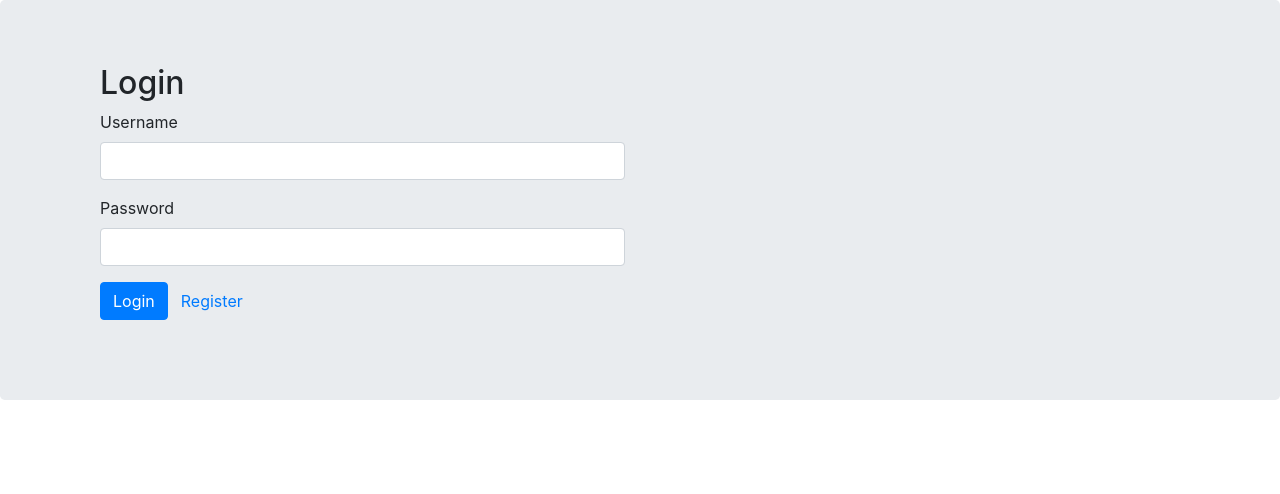
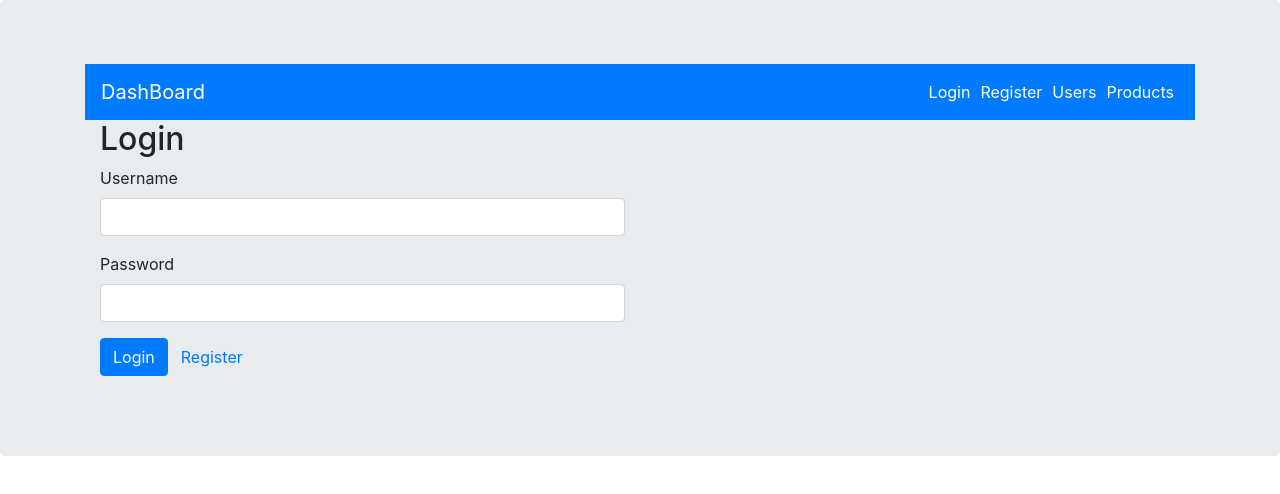
Before and after one commit to grford15/Boundary-ReactApp, a React (Create React App) app: page /login in a window 1280 px wide. Shown: the top 494 px of the page. Built offline with nearby package versions, Linux system fonts and the light colour scheme.

Commit message:
Add navbar to app

```diff
--- /dev/null
+++ b/src/components/Navbar.css
@@ -0,0 +1,5 @@
+.nav-links{
+    color: white;
+    display: inline-flex;
+    margin: 5px;
+}
--- /dev/null
+++ b/src/components/Navbar.jsx
@@ -0,0 +1,18 @@
+import React from 'react';
+import './Navbar.css';
+
+const Navbar = () => {
+    return(
+    <nav className="navbar navbar-dark bg-primary">
+        <a className="navbar-brand" href="/">DashBoard</a>
+        <div  id="navbarNav">
+            <a className="nav-links" href="/login">Login</a>
+            <a className="nav-links" href="/register">Register</a>
+            <a className="nav-links" href="/users">Users</a>
+            <a className="nav-links" href="/products">Products</a>
+         </div>
+    </nav>
+    )
+}
+
+export default Navbar;
--- a/src/core/App.js
+++ b/src/core/App.js
@@ -10,6 +10,7 @@ import {ProtectedRoute} from "../components/Routes/ProtectedRoute";
 import RegisterPage from "../components/Pages/RegisterPage";
 import UsersPage from "../components/Pages/UsersPage";
 import ProducsPage from "../components/Pages/ProductsPage";
+import Navbar from "../components/Navbar";
 
 class App extends Component {
   constructor(props) {
@@ -24,8 +25,10 @@ class App extends Component {
         <div className="jumbotron">
           <div className="container">
             <div className="col-sm-8-col-sm-offset-2">
+
               <Router history={browserHistory}>
                 <div>
+                <Navbar />
                   <Route path="/login" component={LoginPage}/>
                   <Route path="/register" component={RegisterPage}/>
                   <ProtectedRoute exact path="/" component={DashboardPage} authStore={this.props.auth}/>
```
